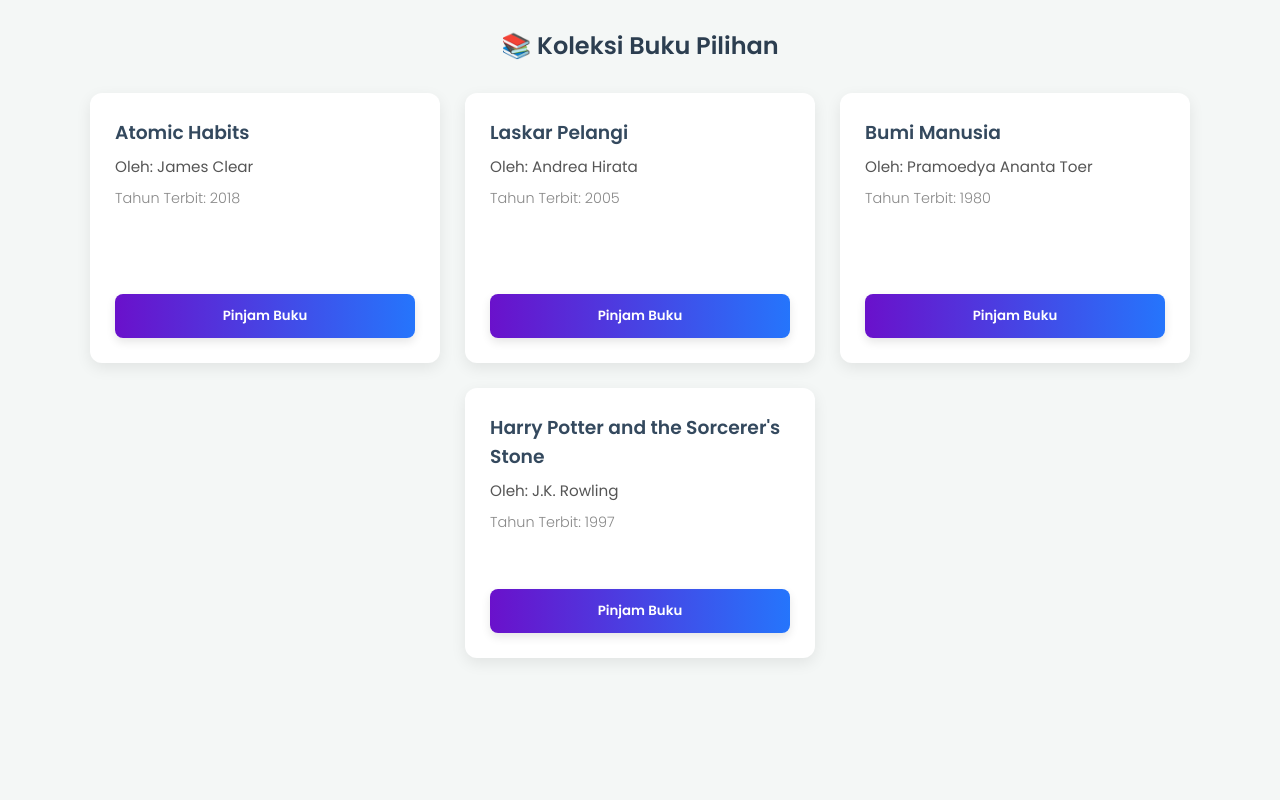
After one commit to LeksaAura/latihan_php, a PHP site: page /perpustakaan-sederhana/index.php in a window 1280 px wide. The commit adds this page. Run offline with PHP 8.4, Linux system fonts and the light colour scheme.

Commit message:
latihan_php

```diff
--- /dev/null
+++ b/perpustakaan-sederhana/controller/BukuController.php
@@ -0,0 +1,25 @@
+<?php
+// Memanggil file Model dan View yang dibutuhkan
+require_once "model/Buku.php";
+require_once "view/bukuView.php";
+
+class BukuController {
+
+    /**
+     * Method default yang akan dipanggil
+     */
+    public function index() {
+        // 1. Buat objek Model
+        $model = new Buku();
+
+        // 2. Buat objek View
+        $view = new BukuView();
+
+        // 3. Ambil data dari Model
+        $bukuList = $model->getAllBuku();
+
+        // 4. Kirim data ke View untuk ditampilkan
+        $view->tampilkan($bukuList);
+    }
+}
+?>
--- /dev/null
+++ b/perpustakaan-sederhana/index.php
@@ -0,0 +1,10 @@
+<?php
+// Memanggil file Controller
+require_once "controller/BukuController.php";
+
+// 1. Buat objek Controller
+$controller = new BukuController();
+
+// 2. Jalankan method 'index' dari Controller
+$controller->index();
+?>
--- /dev/null
+++ b/perpustakaan-sederhana/model/Buku.php
@@ -0,0 +1,34 @@
+<?php
+class Buku {
+    // Data dummy untuk buku
+    private $dataBuku = [
+        [
+            "judul" => "Atomic Habits",
+            "pengarang" => "James Clear",
+            "tahun" => 2018
+        ],
+        [
+            "judul" => "Laskar Pelangi",
+            "pengarang" => "Andrea Hirata",
+            "tahun" => 2005
+        ],
+        [
+            "judul" => "Bumi Manusia",
+            "pengarang" => "Pramoedya Ananta Toer",
+            "tahun" => 1980
+        ],
+        [
+            "judul" => "Harry Potter and the Sorcerer's Stone",
+            "pengarang" => "J.K. Rowling",
+            "tahun" => 1997
+        ]
+    ];
+
+    /**
+     * Mengambil semua data buku
+     */
+    public function getAllBuku() {
+        return $this->dataBuku;
+    }
+}
+?>
--- /dev/null
+++ b/perpustakaan-sederhana/view/bukuView.php
@@ -0,0 +1,112 @@
+<?php
+class BukuView {
+
+    public function tampilkan($bukuList) {
+        echo "<h2>📚 Koleksi Buku Pilihan</h2>";
+
+        // --- CSS BARU UNTUK TAMPILAN MODERN ---
+        echo "<style>
+            @import url('https://fonts.googleapis.com/css2?family=Poppins:wght@300;400;600&display=swap');
+
+            body {
+                font-family: 'Poppins', sans-serif; /* Font lebih modern */
+                background-color: #f4f7f6; /* Latar belakang abu-abu lembut */
+                color: #333;
+                padding: 20px;
+            }
+            h2 {
+                color: #2c3e50; /* Biru gelap */
+                text-align: center;
+                margin-bottom: 30px;
+                font-weight: 600;
+            }
+            .container {
+                display: flex;
+                flex-wrap: wrap;
+                justify-content: center;
+                gap: 25px; /* Jarak antar kartu */
+            }
+            .card-buku {
+                background: #ffffff;
+                border-radius: 12px; /* Sudut lebih bulat */
+                padding: 25px;
+                width: 300px;
+                box-shadow: 0 5px 15px rgba(0,0,0,0.08); /* Shadow lebih lembut */
+                transition: all 0.3s ease;
+                display: flex; /* Menggunakan flexbox */
+                flex-direction: column; /* Konten diatur vertikal */
+                justify-content: space-between; /* Mendorong tombol ke bawah */
+                min-height: 220px; /* Tinggi minimal agar kartu seragam */
+            }
+            .card-buku:hover {
+                transform: translateY(-8px); /* Efek mengangkat lebih jelas */
+                box-shadow: 0 10px 20px rgba(0,0,0,0.12);
+            }
+            .card-buku h3 {
+                margin-top: 0;
+                margin-bottom: 8px;
+                color: #34495e; /* Biru tua untuk judul */
+            }
+            .card-buku p {
+                margin: 0 0 10px 0;
+                color: #555;
+                font-size: 0.95em;
+            }
+            .card-buku span {
+                display: block;
+                color: #888;
+                font-size: 0.9em;
+                font-weight: 300;
+                margin-top: auto; /* Mendorong ini ke atas, sebelum tombol */
+                margin-bottom: 20px;
+            }
+
+            /* --- INI BAGIAN TOMBOL BARU ANDA --- */
+            .btn-pinjam {
+                display: inline-block;
+                padding: 12px 20px;
+                border: none;
+                border-radius: 8px;
+                color: #ffffff;
+                font-weight: 600;
+                font-family: 'Poppins', sans-serif;
+                text-align: center;
+                cursor: pointer;
+                transition: all 0.3s ease;
+
+                /* Warna Kekinian (Gradient) */
+                background: linear-gradient(90deg, #6a11cb 0%, #2575fc 100%);
+                box-shadow: 0 4px 10px rgba(0,0,0,0.1);
+            }
+            .btn-pinjam:hover {
+                transform: translateY(-2px); /* Efek tombol terangkat */
+                box-shadow: 0 6px 12px rgba(0,0,0,0.2);
+                opacity: 0.9;
+            }
+        </style>";
+        // --- AKHIR DARI CSS ---
+
+        echo "<div class='container'>";
+
+        // Loop data buku dan tampilkan sebagai card
+        foreach ($bukuList as $buku) {
+            echo "<div class='card-buku'>";
+
+            // Grup untuk info buku
+            echo "<div>";
+            echo "<h3>{$buku['judul']}</h3>";
+            echo "<p>Oleh: {$buku['pengarang']}</p>";
+            echo "<span>Tahun Terbit: {$buku['tahun']}</span>";
+            echo "</div>";
+
+            // Tombol diletakkan di bagian bawah kartu
+            // (Note: Tombol ini belum berfungsi, hanya tampilan)
+            echo "<button class='btn-pinjam'>Pinjam Buku</button>";
+
+            echo "</div>"; // Penutup .card-buku
+        }
+
+        echo "</div>"; // Penutup .container
+    }
+}
+?>
--- a/tugas_arrayno2.php
+++ b/tugas_arrayno2.php
@@ -14,3 +14,4 @@ for ($i = 0; $i < count($buah); $i++) {
     $total += $buah[$i][1] * $buah[$i][2];
 }
 echo "Total nilai semua stok buah: Rp" . number_format($total, 0, ',', '.') . "<br>";
+?>
```
Also changed, not shown: latihanmvc/modelproduct.php (added).
